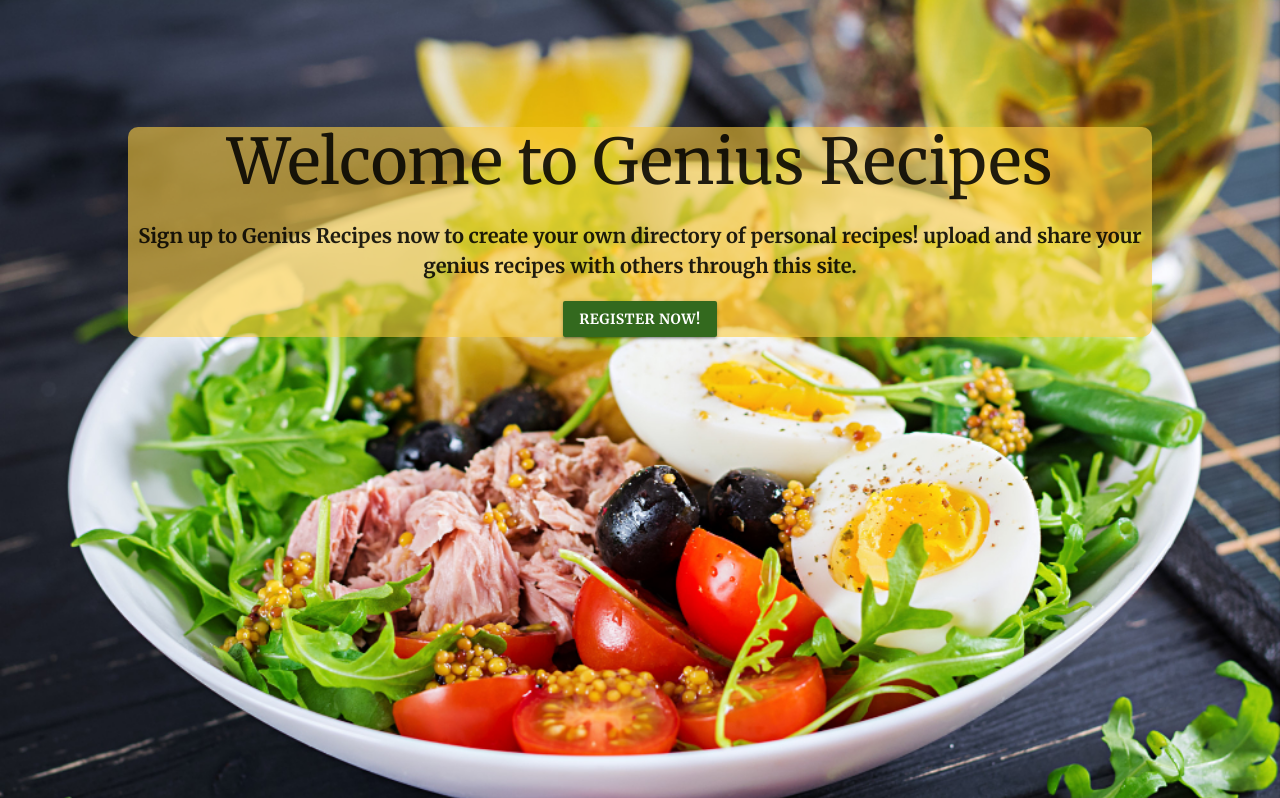
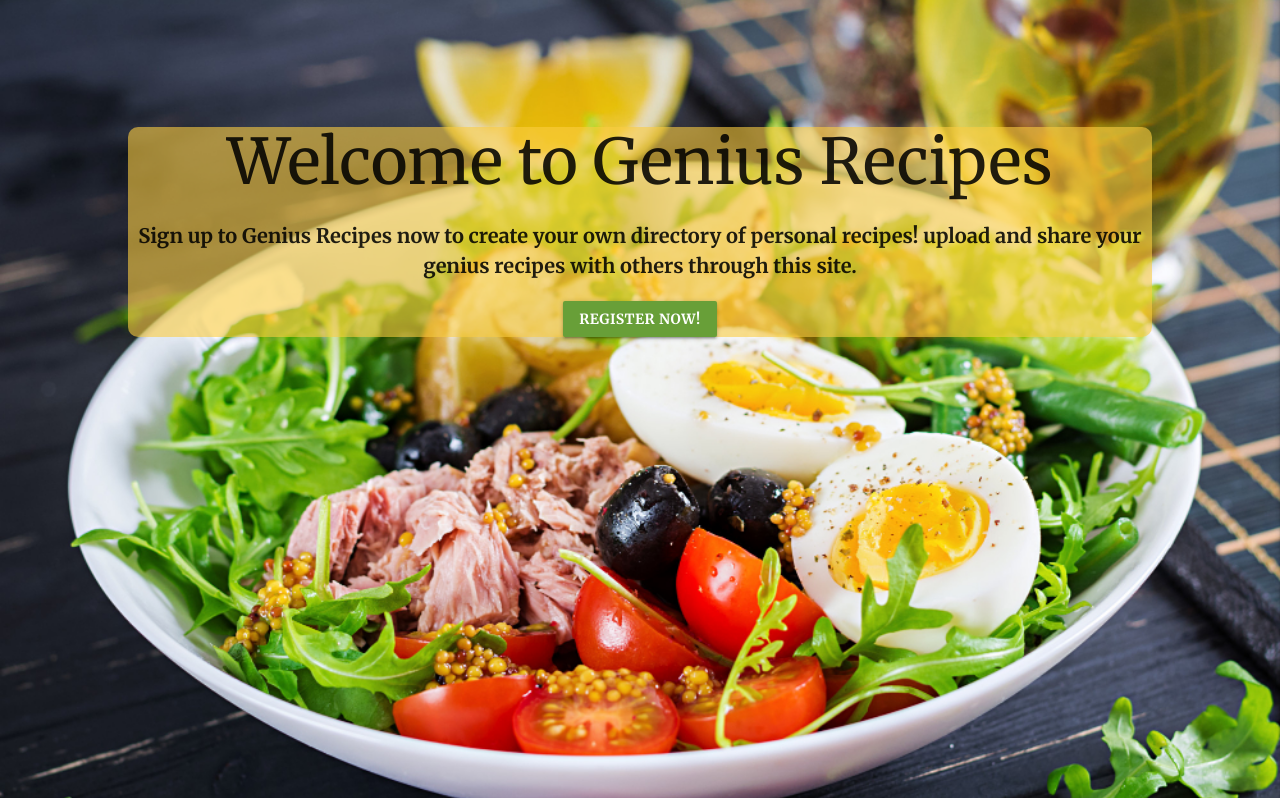
Before and after one commit to anee127/Milestone-Project-3, a Flask app: page / in a window 1280 px wide. Shown: the part 65-863 px from the top of the page. Run offline with Flask 2, Linux system fonts and the light colour scheme; data that the repository does not hold is empty; some libraries are stand-ins or nearby versions; some web fonts are replaced.

```diff
--- a/templates/index.html
+++ b/templates/index.html
@@ -4,7 +4,7 @@
   <div id="mask" class="d-flex flex-column justify-content-around align-items-center mx-3 px-3 py-3">
     <h1 class="text-bold" >Welcome to Genius Recipes</h1>
     <p>Sign up to Genius Recipes now to create your own directory of personal recipes! upload and share your genius recipes with others through this site.</p>
-    <a class="btn btn-outline-dark light-green darken-4 btn-lg" href="{{ url_for('register') }}"
+    <a class="btn btn-outline-dark light-green darken-2 btn-lg" href="{{ url_for('register') }}"
       role="button">REGISTER NOW!</a>
   </div>
 </header>
```
